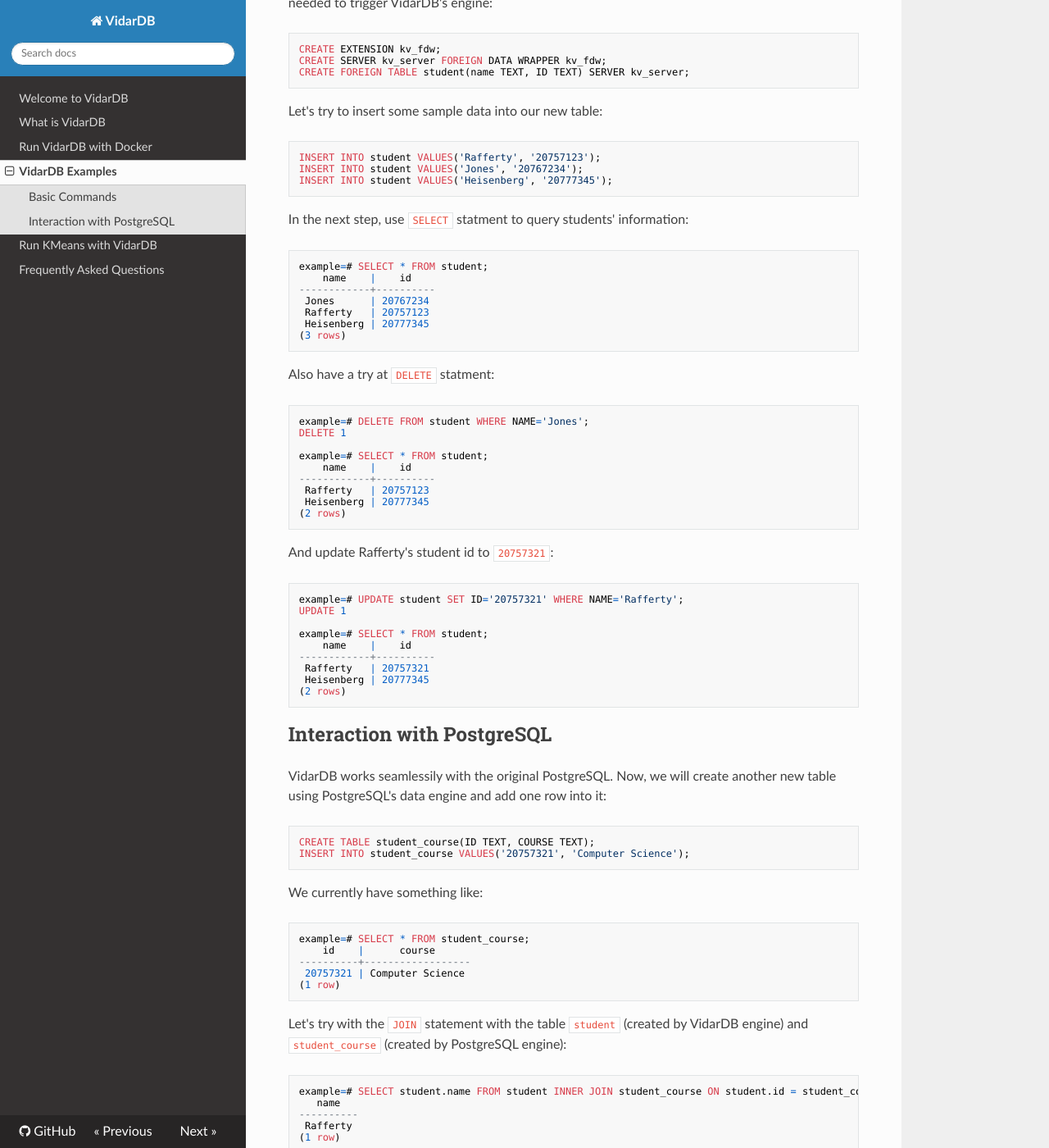
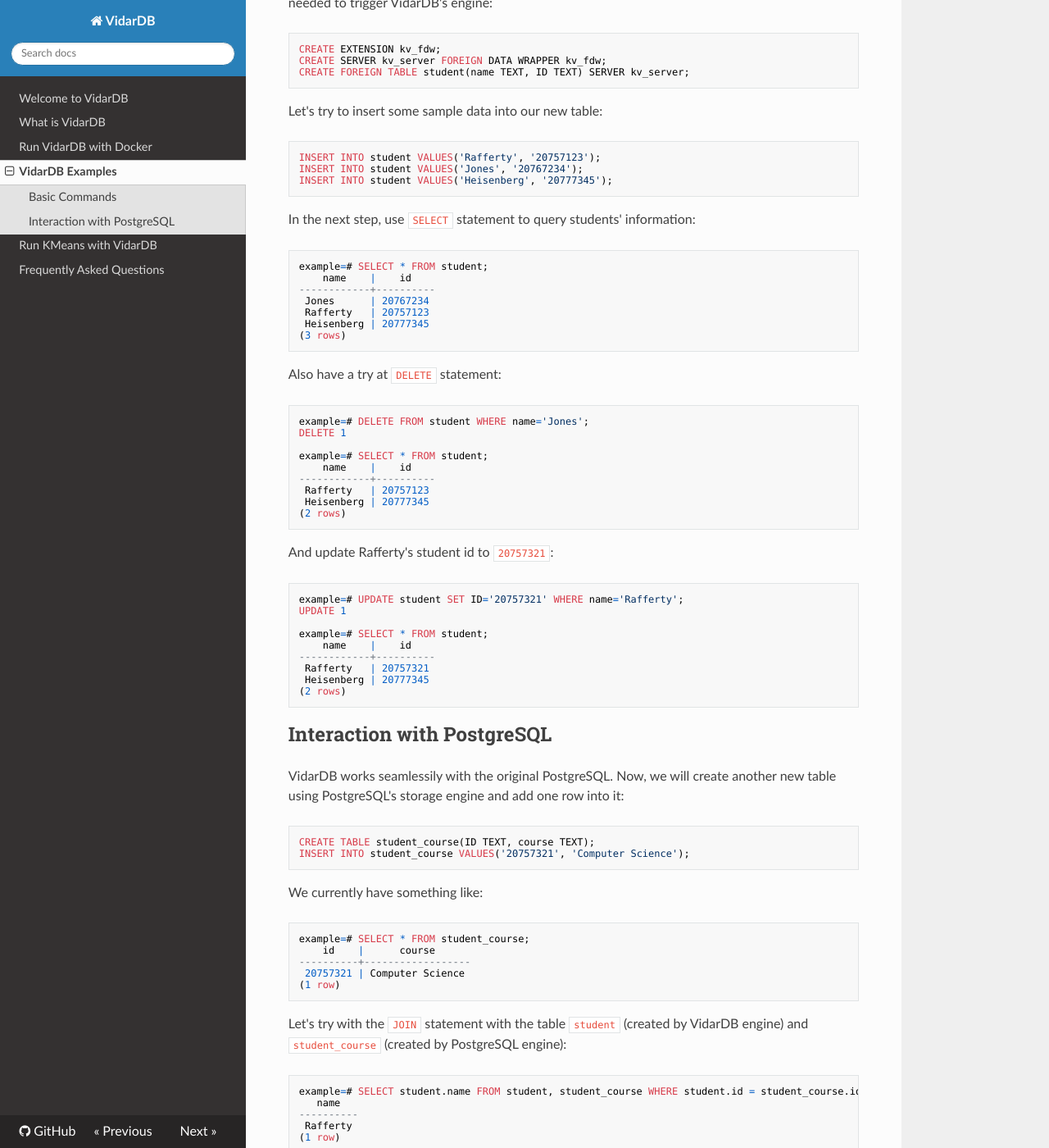
Before and after one commit to vidardb/docs, an MkDocs documentation site: the page built from docs/example.md, in a window 1280 px wide and 1400 px high, scrolled down 440 px. Shown: the whole window at 82% size. Built offline with MkDocs 1.6.1, drawn with Linux system fonts in a browser that asks for light colours; nearby versions of some CDN libraries.

Commit message:
Update example.md

````diff
--- a/docs/example.md
+++ b/docs/example.md
@@ -27,7 +27,7 @@
 INSERT INTO student VALUES('Heisenberg', '20777345');
 ```
 
-In the next step, use `SELECT` statment to query students' information:
+In the next step, use `SELECT` statement to query students' information:
 
 ```sql
 example=# SELECT * FROM student;
@@ -39,10 +39,10 @@
 (3 rows)
 ```
 
-Also have a try at `DELETE` statment:
+Also have a try at `DELETE` statement:
 
 ```sql
-example=# DELETE FROM student WHERE NAME='Jones';
+example=# DELETE FROM student WHERE name='Jones';
 DELETE 1
 
 example=# SELECT * FROM student;
@@ -56,7 +56,7 @@
 And update Rafferty's student id to `20757321`:
 
 ```sql
-example=# UPDATE student SET ID='20757321' WHERE NAME='Rafferty';
+example=# UPDATE student SET ID='20757321' WHERE name='Rafferty';
 UPDATE 1
 
 example=# SELECT * FROM student;
@@ -69,10 +69,10 @@
 
 ## Interaction with PostgreSQL
 
-VidarDB works seamlessily with the original PostgreSQL. Now, we will create another new table using PostgreSQL's data engine and add one row into it:
+VidarDB works seamlessily with the original PostgreSQL. Now, we will create another new table using PostgreSQL's storage engine and add one row into it:
 
 ```sql
-CREATE TABLE student_course(ID TEXT, COURSE TEXT);
+CREATE TABLE student_course(ID TEXT, course TEXT);
 INSERT INTO student_course VALUES('20757321', 'Computer Science');
 ```
 
@@ -89,7 +89,7 @@
 Let's try with the `JOIN` statement with the table `student` (created by VidarDB engine) and `student_course` (created by PostgreSQL engine):
 
 ```sql
-example=# SELECT student.name FROM student INNER JOIN student_course ON student.id = student_course.id;
+example=# SELECT student.name FROM student, student_course WHERE student.id = student_course.id;
    name
 ----------
  Rafferty
````
